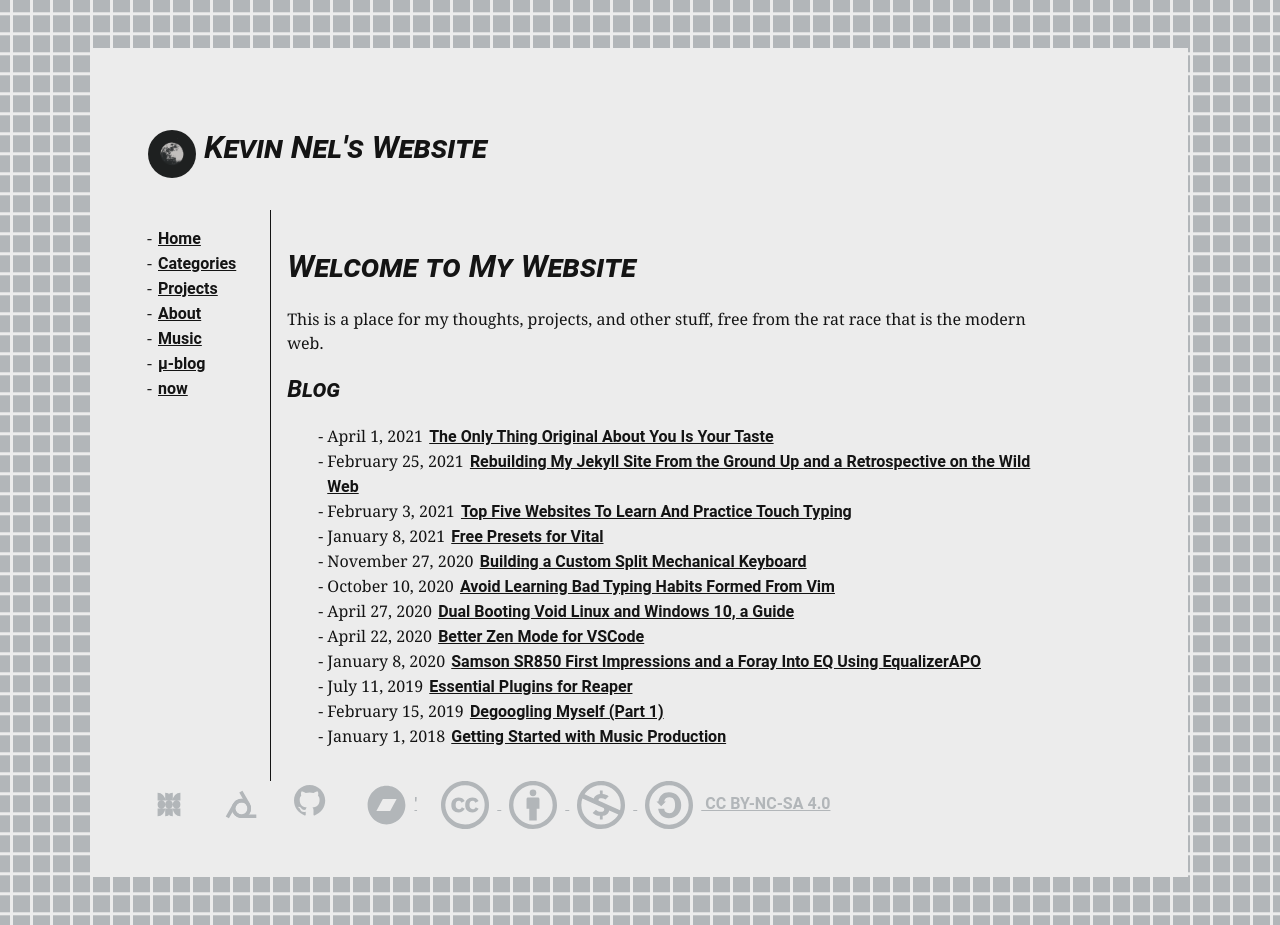
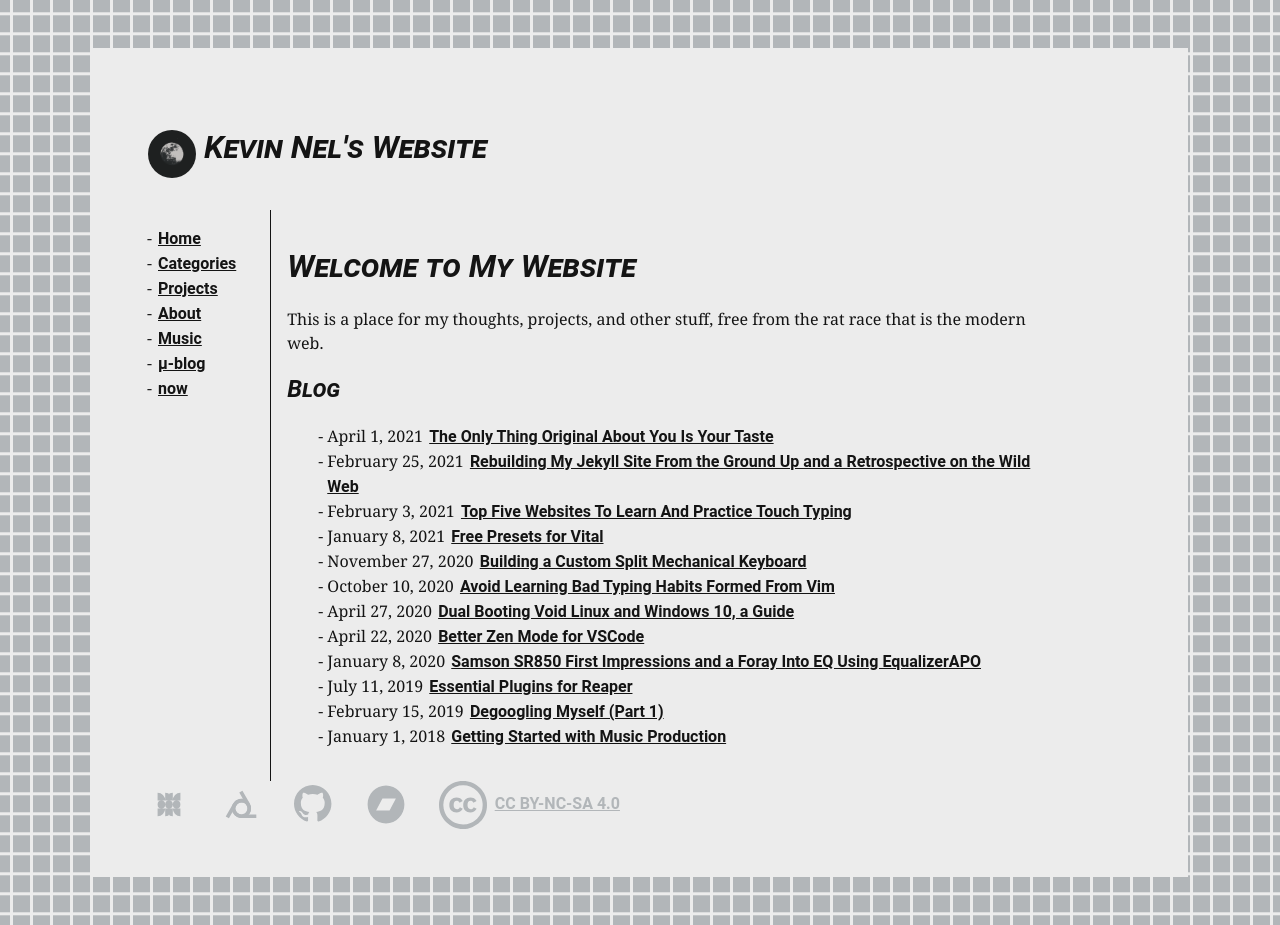
Before and after one commit to kevontheweb/kevontheweb.github.io, a Jekyll site: the page built from index.html, in a window 1280 px wide. Built offline with Jekyll 4.4.1, drawn with Linux system fonts in a browser that asks for light colours.

Commit message:
more icon fixes

```diff
--- a/_includes/footer.html
+++ b/_includes/footer.html
@@ -1,25 +1,21 @@
 <footer>
-  <a rel="me" href="https://merveilles.town/@kevin">
-    <img src="/assets/images/icons/mastodon.svg" class="icon" alt="Mastodon">
-  </a>
+  <a rel="me" href="https://merveilles.town/@kevin"
+    ><img src="/assets/images/icons/mastodon.svg" class="icon" alt="Mastodon"
+  /></a>
 
-  <a href='https://webring.xxiivv.com/#random' target='_blank'>
-    <img src="/assets/images/icons/webring.svg" class="icon" alt="Webring"/>
-  </a>
+  <a href="https://webring.xxiivv.com/#random" target="_blank"
+    ><img src="/assets/images/icons/webring.svg" class="icon" alt="Webring"
+  /></a>
 
-  <a rel="me" href="https://github.com/kevin-nel">
-    <img src="/assets/images/icons/github.svg" class="icon" alt="Github">
-  </a>
+  <a rel="me" href="https://github.com/kevin-nel"
+    ><img src="/assets/images/icons/github.svg" class="icon" alt="Github"
+  /></a>
 
-  <a rel="me" href="https://halfdeep.bandcamp.com/releases">
-    <img src="/assets/images/icons/bandcamp.svg" class="icon" alt="Bandcamp">'
-  </a>
+  <a rel="me" href="https://halfdeep.bandcamp.com/releases"
+    ><img src="/assets/images/icons/bandcamp.svg" class="icon" alt="Bandcamp"
+  /></a>
 
-  <a href="https://creativecommons.org/licenses/by-nc-sa/4.0//">
-    <img src="/assets/images/icons/cc.svg" class="icon" alt="Creative Commons">
-    <img src="/assets/images/icons/by.svg" class="icon" alt="Attribution">
-    <img src="/assets/images/icons/nc.svg" class="icon" alt="Non Commercial">
-    <img src="/assets/images/icons/sa.svg" class="icon" alt="Share Alike">
-    CC BY-NC-SA 4.0
-  </a>
+  <a href="https://creativecommons.org/licenses/by-nc-sa/4.0//"
+    ><img src="/assets/images/icons/cc.svg" class="icon" alt="Creative Commons" />CC BY-NC-SA 4.0</a
+  >
 </footer>
```
Also changed, not shown: assets/images/icons/github.svg.
